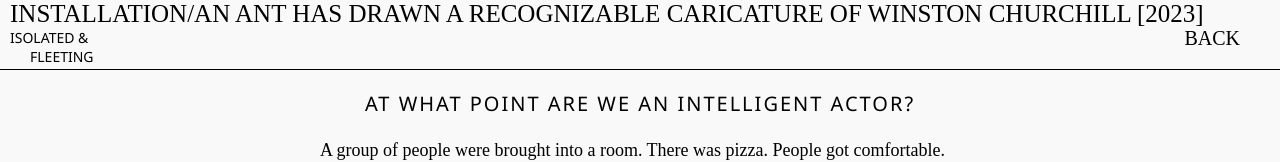
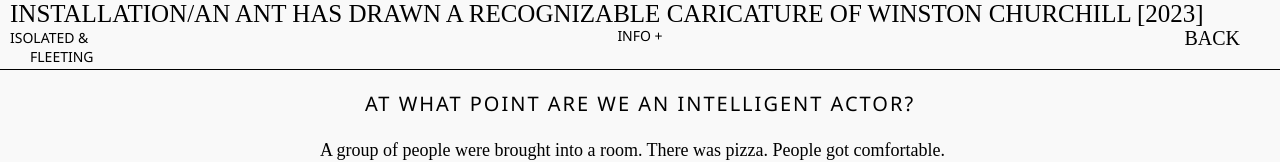
Before and after one commit to davidcrobert/Portfolio, a React (Create React App) app: page /projects/an-ant in a window 1280 px wide. Shown: the top 162 px of the page. Built offline with nearby package versions, Linux system fonts and the light colour scheme.

Commit message:
Added info button
Info button added to project headers. Toggles between + and - when selected

```diff
--- a/src/components/Header.js
+++ b/src/components/Header.js
@@ -1,8 +1,14 @@
-import React from 'react';
+import React, { useState } from 'react';
 import { Link } from 'react-router-dom';
 import styles from './Header.module.css';
 
-const Header = ({ title, subtitle1, subtitle2, year, backLink, backLinkText }) => {
+const Header = ({ title, subtitle1, subtitle2, year, backLink, backLinkText, showInfoButton }) => {
+  const [infoButtonText, setInfoButtonText] = useState('+');
+
+  const toggleInfoButton = () => {
+    setInfoButtonText(prevText => prevText === '+' ? '-' : '+');
+  };
+
   return (
     <header className={styles.header}>
       <div className={styles.headerContent}>
@@ -12,6 +18,9 @@ const Header = ({ title, subtitle1, subtitle2, year, backLink, backLinkText }) =
         </h1>
         <h2 className={`${styles.subtext} ${styles.intro}`}>{subtitle1}</h2>
         <h2 className={`${styles.subtext} ${styles.intro} ${styles.secondSubtext}`}>{subtitle2}</h2>
+        {showInfoButton && (
+          <button onClick={toggleInfoButton} className={styles.infoButton}>INFO {infoButtonText}</button>
+        )}
         {backLink && (
           <Link to={backLink} className={`${styles.back} ${styles.skew} ${styles.left}`}>{backLinkText || 'back'}</Link>
         )}
--- a/src/components/Header.module.css
+++ b/src/components/Header.module.css
@@ -40,6 +40,25 @@
   transform: skew(20deg);
 }
 
+.infoButton {
+  position: absolute;
+  top: 50%;
+  left: 50%;
+  transform: translate(-50%, -50%);
+  background: none;
+  border: none;
+  font-size: 14px;
+  font-family: 'Segoe UI', Tahoma, Geneva, Verdana, sans-serif;
+  text-transform: uppercase;
+  cursor: pointer;
+  padding: 5px 10px;
+  transition: background-color 0.2s;
+}
+
+.infoButton:hover {
+  background-color: rgba(0, 0, 0, 0.1);
+}
+
 @media only screen and (max-width: 600px) {
   .header h1.intro {
     width: 50%;
--- a/src/components/ProjectPage.js
+++ b/src/components/ProjectPage.js
@@ -55,6 +55,7 @@ const ProjectPage = () => {
         subtitle2={project.subtitle2}
         year={project.year}
         backLink={`/${categoryData.title.toLowerCase().replace(' ', '-')}`}
+        showInfoButton={true}
       />
 
       {project.question && <h2 className={styles.designQuestion}>{project.question}</h2>}
```
